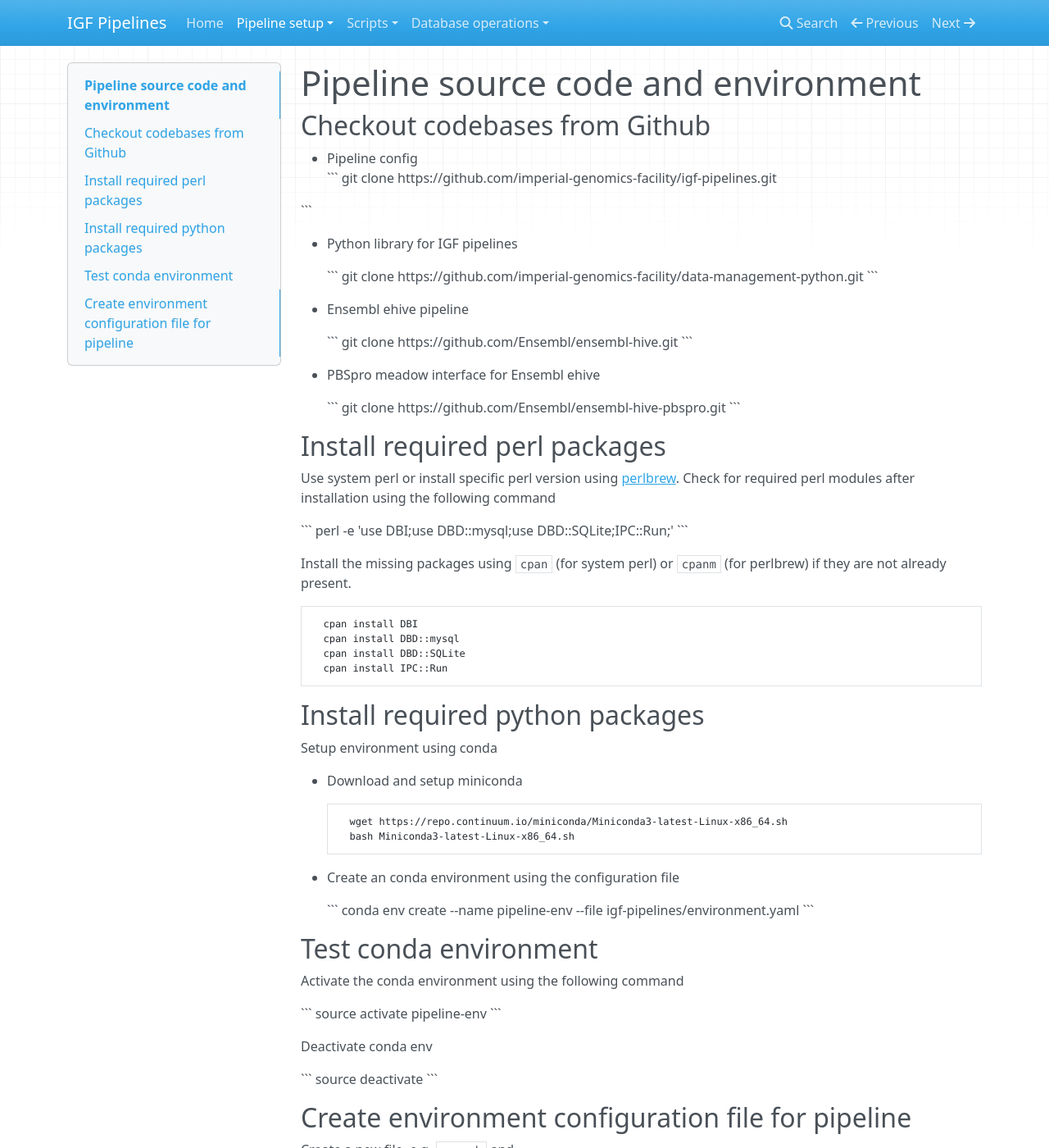
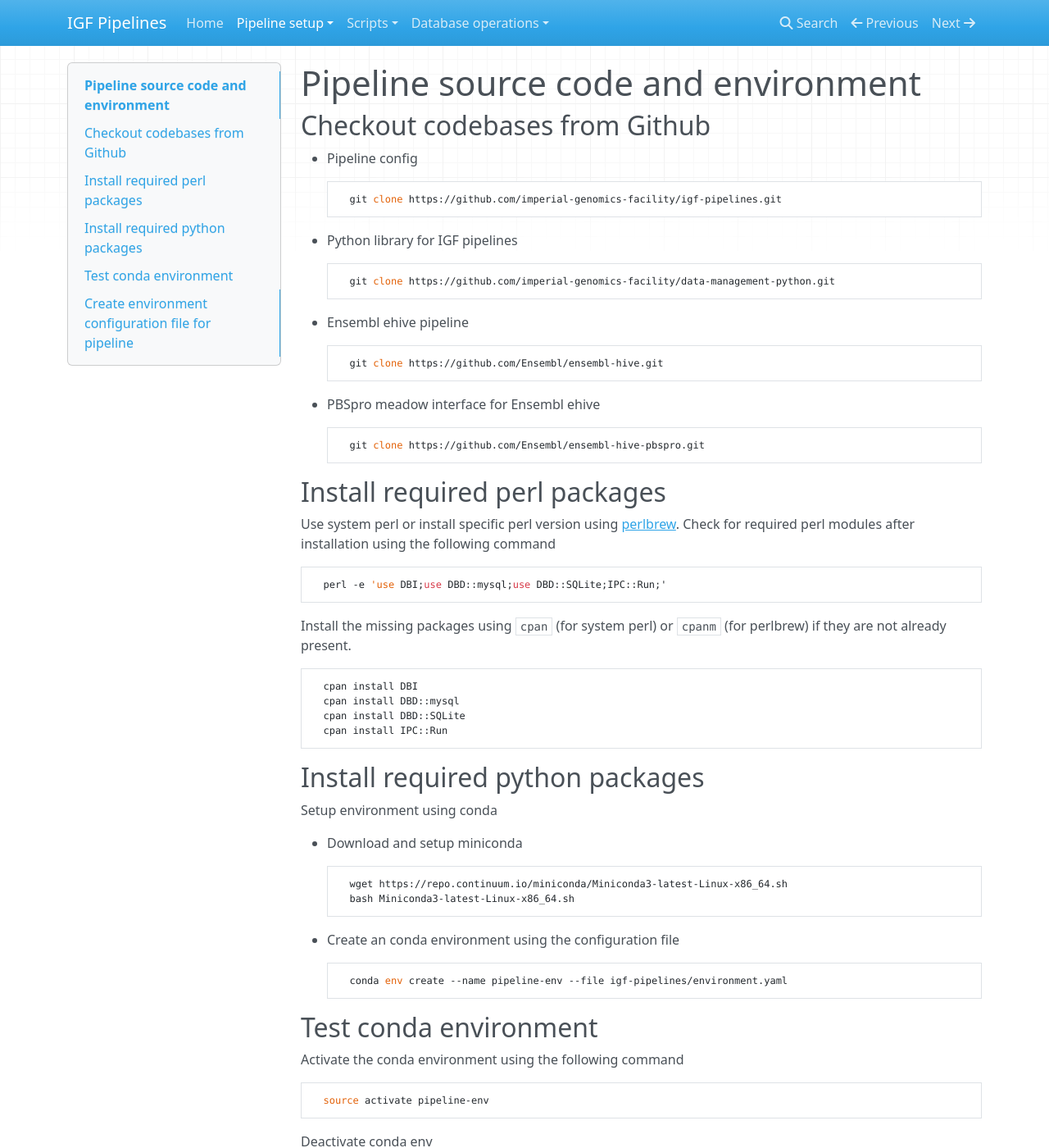
Before and after one commit to imperial-genomics-facility/igf-pipelines, an MkDocs documentation site: the page built from docs/scripts/env.md, in a window 1280 px wide and 1400 px high. Shown: the whole window at 82% size. Built offline with MkDocs 1.6.1, drawn with Linux system fonts in a browser that asks for light colours; nearby versions of some CDN libraries; old or Windows-style settings are respelled for this version of MkDocs; some of the changed text lies outside the part shown.

````diff
--- a/docs/scripts/env.md
+++ b/docs/scripts/env.md
@@ -3,31 +3,21 @@
 ## Checkout codebases from Github
 
 * Pipeline config
-  <p>```
-  git clone https://github.com/imperial-genomics-facility/igf-pipelines.git</p>
-  ```</p>
+  <pre><code>  git clone https://github.com/imperial-genomics-facility/igf-pipelines.git  </code></pre>
 
 * Python library for IGF pipelines
-  <p>```
-  git clone https://github.com/imperial-genomics-facility/data-management-python.git
-  ```</p>
+  <pre><code>  git clone https://github.com/imperial-genomics-facility/data-management-python.git  </code></pre>
 
 * Ensembl ehive pipeline
-  <p>```
-  git clone https://github.com/Ensembl/ensembl-hive.git
-  ```</p>
+  <pre><code>  git clone https://github.com/Ensembl/ensembl-hive.git  </code></pre>
 
 * PBSpro meadow interface for Ensembl ehive
-  <p>```
-  git clone https://github.com/Ensembl/ensembl-hive-pbspro.git
-  ```</p>
+  <pre><code>  git clone https://github.com/Ensembl/ensembl-hive-pbspro.git  </code></pre>
 
 ## Install required perl packages
 
 Use system perl or install specific perl version using [perlbrew](https://perlbrew.pl/). Check for required perl modules after installation using the following command
-  <p>```
-  perl -e 'use DBI;use DBD::mysql;use DBD::SQLite;IPC::Run;'
-  ```</p>
+  <pre><code>  perl -e 'use DBI;use DBD::mysql;use DBD::SQLite;IPC::Run;'  </code></pre>
 
 Install the missing packages using `cpan` (for system perl) or `cpanm` (for perlbrew) if they are not already present.
 <pre><code>  cpan install DBI
@@ -41,34 +31,26 @@ Install the missing packages using `cpan` (for system perl) or `cpanm` (for perl
 Setup environment using conda
 
 * Download and setup miniconda
- <pre><code>  wget https://repo.continuum.io/miniconda/Miniconda3-latest-Linux-x86_64.sh
+  <pre><code>  wget https://repo.continuum.io/miniconda/Miniconda3-latest-Linux-x86_64.sh
   bash Miniconda3-latest-Linux-x86_64.sh  </code></pre>
 
 * Create an conda environment using the configuration file
-  <p>```
-  conda env create --name pipeline-env --file igf-pipelines/environment.yaml
-  ```</p>
+  <pre><code>  conda env create --name pipeline-env --file igf-pipelines/environment.yaml  </code></pre>
 
 ## Test conda environment
 
 Activate the conda environment using the following command
-  <p>```
-  source activate pipeline-env
-  ```</p>
+  <pre><code>  source activate pipeline-env  </code></pre>
 
 Deactivate conda env
-  <p>```
-  source deactivate
-  ```</p>
+  <pre><code>  source deactivate  </code></pre>
 
 ## Create environment configuration file for pipeline
 
 Create a new file, e.g. `env.sh` and
 
  *  Add conda activation command
-  <p>```
-  source activate pipeline-env
-  ```</p>
+  <pre><code>  source activate pipeline-env  </code></pre>
 
  * Add PERL5LIB variables
   <pre><code>  export PERL5LIB=/path/ensembl-hive/modules:/path/ensembl-hive-pbspro/modules:/path/igf-pipelines/modules:${PERL5LIB}  </code></pre>
````
